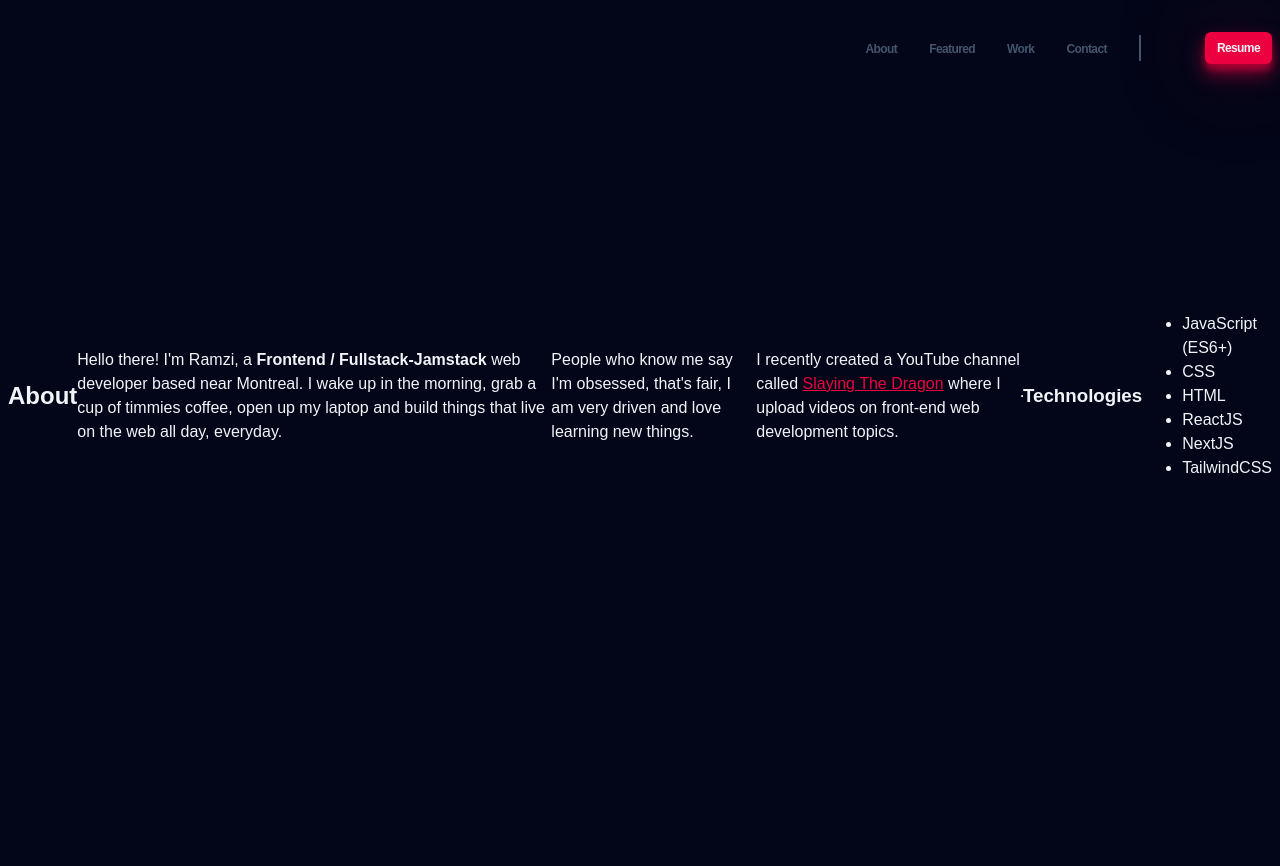
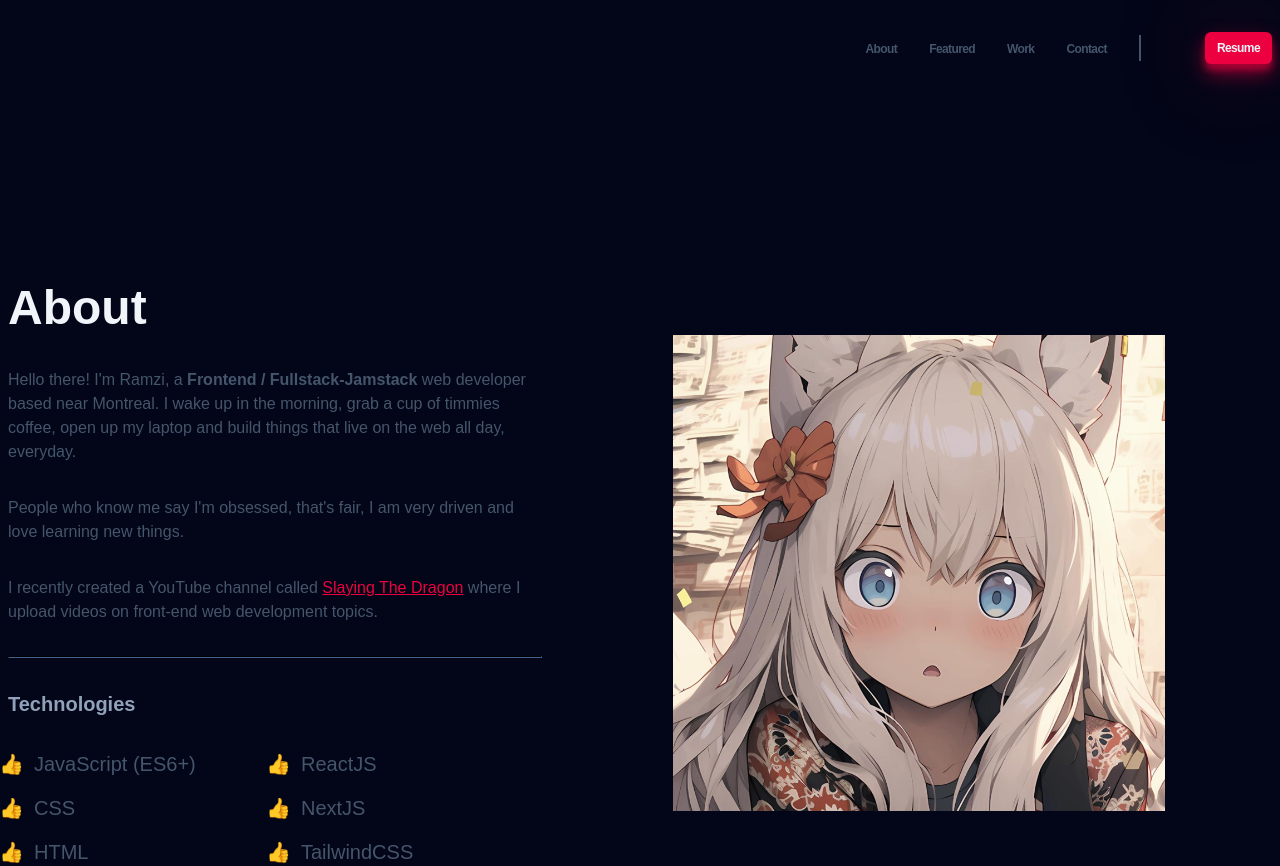
Before and after one commit to Donnie-San/portfolio, a website built with Vite: page index.html in a window 1280 px wide. Before the commit the page ends 800 px from the top, so only its background shows below. Built offline with nearby package versions, Linux system fonts and the light colour scheme; a web font is replaced by a local one.

Commit message:
Added about section, enjoy

```diff
--- a/index.html
+++ b/index.html
@@ -37,27 +37,33 @@
     </header>
 
     <main>
-      <section></section>
-      <section class="header container section">
-        <div class="left"></div>
-          <h2>About</h2>
-          <p>Hello there! I'm Ramzi, a <strong>Frontend / Fullstack-Jamstack</strong> web developer based near Montreal. I wake up in the morning, grab a cup of timmies coffee, open up my laptop and build things that live on the web all day, everyday.</p>
-          <p>People who know me say I'm obsessed, that's fair, I am very driven and love learning new things.</p>
-          <p>I recently created a YouTube channel called <a href="#">Slaying The Dragon</a> where I upload videos on front-end web development topics.</p>
-          <hr>
-          <h3>Technologies</h3>
-          <ul>
-            <li>JavaScript (ES6+)</li>
-            <li>CSS</li>
-            <li>HTML</li>
-            <li>ReactJS</li>
-            <li>NextJS</li>
-            <li>TailwindCSS</li>
-          </ul>
-        <div class="">
-          <img src="" alt="">
+      <section class="about container section">
+        <div class="about__content">
+          <h2 class="about__title">About</h2>
+          <p class="about__description">Hello there! I'm Ramzi, a <strong>Frontend / Fullstack-Jamstack</strong> web developer based near Montreal. I wake up in the morning, grab a cup of timmies coffee, open up my laptop and build things that live on the web all day, everyday.</p>
+          <p class="about__description">People who know me say I'm obsessed, that's fair, I am very driven and love learning new things.</p>
+          <p class="about__description">I recently created a YouTube channel called <a href="#">Slaying The Dragon</a> where I upload videos on front-end web development topics.</p>
+          <hr class="about__hr">
+          <h3 class="about__subtitle">Technologies</h3>
+          <div class="about__ul-container">
+            <ul class="about__ul">
+              <li class="about__li">JavaScript (ES6+)</li>
+              <li class="about__li">CSS</li>
+              <li class="about__li">HTML</li>
+            </ul>
+             <ul class="about__ul">
+              <li class="about__li">ReactJS</li>
+              <li class="about__li">NextJS</li>
+              <li class="about__li">TailwindCSS</li>
+            </ul>
+          </div>
+
+        </div>
+        <div class="about__img-wrapper">
+          <img class="about__img" src="./public/about.png" alt="Profile picture">
         </div>
       </section>
+
     </main>
     <footer></footer>
     <script type="module" src="./src/main.js"></script>
--- a/styles/components/about.css
+++ b/styles/components/about.css
@@ -0,0 +1,152 @@
+.about {
+    display: flex;
+    flex-direction: column;
+    gap: 1rem;
+}
+
+.about__content {
+    display: flex;
+    flex-direction: column;
+    gap: 1rem;
+}
+
+.about__title {
+    font-size: var(--size-2xl);
+    color: var(--clr-light);
+}
+
+.about__description {
+    max-width: 60ch;
+    font-size: var(--size-sm);
+    color: var(--clr-slate600);
+}
+
+.about__hr {
+    border-color: var(--clr-slate800);
+}
+
+.about__subtitle {
+    font-size: var(--size-sm);
+    color: var(--clr-slate400);
+}
+
+.about__ul-container  {
+    display: flex;
+}
+
+.about__ul {
+    display: flex;
+    flex-direction: column;
+    gap: 1em;
+
+    list-style-type:'\1F44D';
+    padding-left: 1em;
+
+    flex: 1;
+}
+
+.about__li {
+    font-size:  var(--size-sm);
+    color: var(--clr-slate600);
+}
+
+.about__li::before {
+    content: '';
+    margin-left: 0.5em;
+}
+
+/* xs */
+@media (min-width: 475px) {
+    .about {
+        gap: 1.5rem;
+    }
+
+    .about__content {
+        gap: 1.5rem;
+    }
+
+    .about__title {
+        font-size: var(--size-3xl);
+    }
+
+    .about__description {
+        font-size: var(--size-base);
+    }
+
+    .about__subtitle {
+        font-size: var(--size-base);
+    }
+
+    .about__li {
+        font-size:  var(--size-base);
+    }
+}
+
+/* sm */
+@media (min-width: 640px) {
+    .about__img-wrapper {
+        margin: 0 auto;
+    }
+
+    .about__img {
+        width: 28.6875rem;
+    }
+}
+
+/* md */
+/* @media (min-width: 768px) {} */
+
+/* lg */
+@media (min-width: 1024px) {
+    .about {
+        flex-direction: row;
+        justify-content: center;
+        align-items: center;
+    }
+
+    .about__title {
+        font-size: var(--size-4xl);
+    }
+
+    .about__description {
+        font-size: var(--clr-lg);
+    }
+
+    .about__subtitle {
+        font-size: var(--size-lg);
+    }
+
+    .about__li {
+        font-size:  var(--size-lg);
+    }
+}
+
+/* xl */
+@media (min-width: 1280px) {
+    .about__content {
+        gap: 2rem;
+    }
+
+    .about__title {
+        font-size: var(--size-5xl);
+    }
+
+    .about__description {
+        font-size: var(--clr-xl);
+    }
+
+    .about__subtitle {
+        font-size: var(--size-xl);
+    }
+
+    .about__li {
+        font-size:  var(--size-xl);
+    }
+
+    .about__img {
+        width: 30.75rem;
+    }
+}
+
+/* 2xl */
+/* @media (min-width: 1536px) {} */
```
Also changed, not shown: public/about.png (added).
